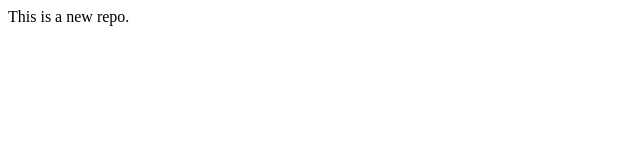
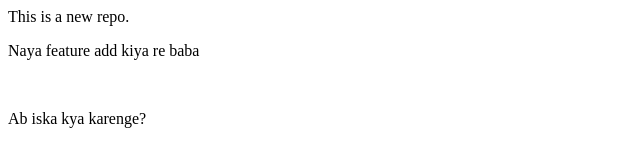
Before and after one commit to Scientific-Shrey/localrepo, a plain HTML site: page index.html in a window 1280 px wide. Shown: the whole page, without its empty margins (0-640 px from the left). Drawn offline with Linux system fonts and the light colour scheme.

Commit message:
Feature 1 added

```diff
--- a/index.html
+++ b/index.html
@@ -1 +1,3 @@
 <p>This is a new repo.</p>
+<p> Naya feature add kiya re baba</p><br>
+<p>Ab iska kya karenge?</p>
```
